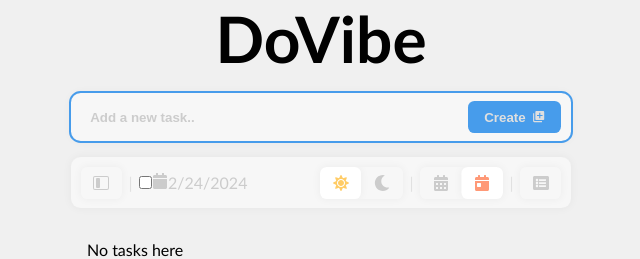
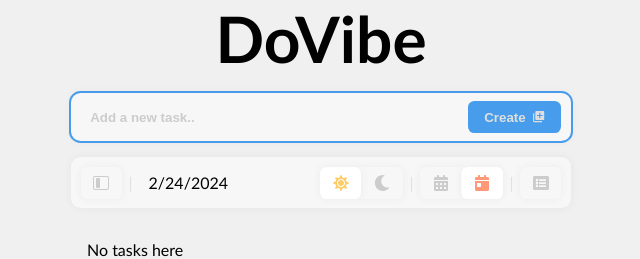
Before and after one commit to iNikAnn/DoVibe, a React (Create React App) app: page / in a window 1280 px wide. Shown: the top 259 px of the page, without its empty margins (319-959 px from the left). Built offline with nearby package versions, Linux system fonts and the light colour scheme; the HTML template or start-up script is replaced by a standard one.

Commit message:
New: Added TextBadge component

```diff
--- a/src/components/FiltersBar.jsx
+++ b/src/components/FiltersBar.jsx
@@ -2,7 +2,6 @@ import styles from '../css/FiltersBar.module.css';
 
 // icons
 import { BsLayoutSidebarInset } from "react-icons/bs"; // left side bar
-import { FaCalendar } from "react-icons/fa";
 import { FaSun } from "react-icons/fa"; // light mode
 import { FaMoon } from "react-icons/fa"; // dark mode
 import { FaCalendarAlt } from "react-icons/fa"; // all todos
@@ -12,7 +11,7 @@ import { FaListAlt } from "react-icons/fa"; // only uncompleted todos
 // components
 import Switcher from '../components/Switcher';
 import Filter from './Filter';
-import Tooltip from '../components/Tooltip';
+import TextBadge from './TextBadge';
 
 function FiltersBar({ initialDate, colorScheme, onChangeScheme, onChangeViewMode, onToggleLeftSideBar, setOnlyUncompleted }) {
 	return (
@@ -28,15 +27,7 @@ function FiltersBar({ initialDate, colorScheme, onChangeScheme, onChangeViewMode
 
 				<span className={styles.separator}>|</span>
 
-				<Tooltip text="Show date picker">
-					<input type="checkbox" name="datePicker" id="datePicker" />
-					<label
-						htmlFor="datePicker"
-					>
-						<FaCalendar />
-						{initialDate ? new Date(initialDate).toLocaleDateString() : 'All todos'}
-					</label>
-				</Tooltip>
+				<TextBadge text={initialDate ? new Date(initialDate).toLocaleDateString() : 'All todos'} />
 			</div>
 
 			<div className={styles.filtersRight}>
--- /dev/null
+++ b/src/components/TextBadge.jsx
@@ -0,0 +1,11 @@
+import styles from '../css/TextBadge.module.css';
+
+function TextBadge({ text }) {
+	return (
+		<div className={styles.textBadge}>
+			{text}
+		</div>
+	);
+}
+
+export default TextBadge;
--- /dev/null
+++ b/src/css/TextBadge.module.css
@@ -0,0 +1,13 @@
+.textBadge {
+	display: flex;
+	align-items: center;
+	justify-content: center;
+
+	height: 2rem;
+
+	background-color: var(--bg-color-secondary);
+	border-radius: var(--border-radius-secondary);
+	color: var(--text-color-primary);
+
+	padding: 0.6rem;
+}
```
